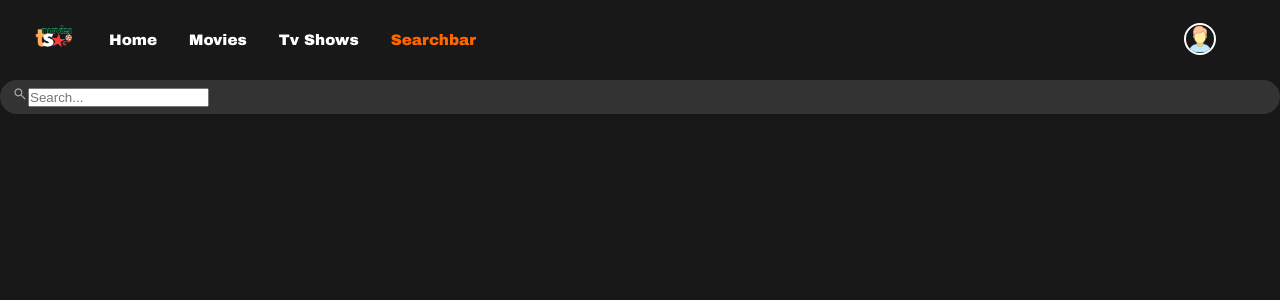
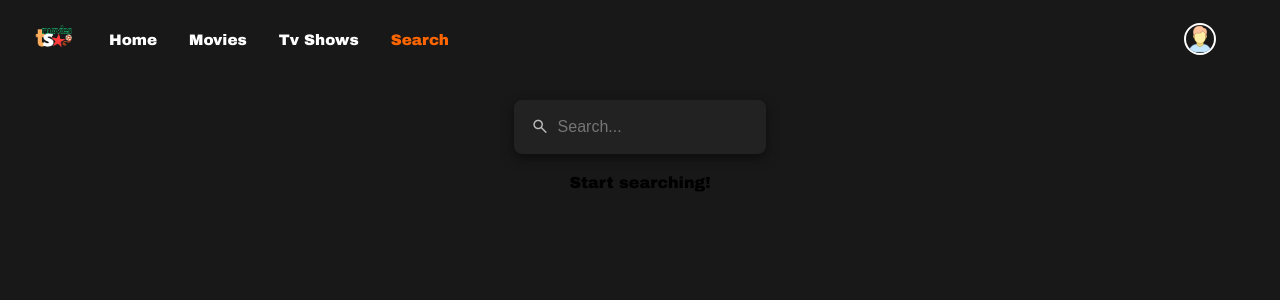
Before and after one commit to GeorgeMunday/netflix-clone, a React (Vite) app: page /searchbar in a window 1280 px wide. Shown: the top 300 px of the page. Built offline with nearby package versions, Linux system fonts and the light colour scheme.

Commit message:
search icon recentered

```diff
--- a/src/components/displayItems.tsx
+++ b/src/components/displayItems.tsx
@@ -9,6 +9,7 @@ import {
   ItemCard,
 } from '../styles/displayItems.modules';
 import ItemInformation from './itemsInformation';
+import fallbackImage from '../assets/no-result.png'
 
 interface DisplayItemsProps {
   displayItemsTags: ItemCatagory[];
@@ -42,7 +43,10 @@ const CategorySection: React.FC<CategorySectionProps> = ({ apiEndpoint, itemsHea
       <ItemsContainer>
         {apiData.map((item) => (
           <ItemCard key={item.id} onClick={() => onItemClick(item)}>
-            <img src={`https://image.tmdb.org/t/p/w500${item.poster_path}`} alt={item.title || item.name} />
+            <img src={`https://image.tmdb.org/t/p/w500${item.poster_path}`} alt={item.title || item.name} onError={(e) => {
+                e.currentTarget.src = fallbackImage;
+                e.currentTarget.onerror = null;
+              }}/>
             <h3>{item.title || item.name}</h3>
             <span>Rating {item.vote_average.toFixed(1)}</span>
           </ItemCard>
--- a/src/components/linksBar.tsx
+++ b/src/components/linksBar.tsx
@@ -59,7 +59,7 @@ const LinksBar = () => {
               window.location.href = '/searchbar'; // Force full-page reload
             }}
           >
-            Searchbar
+            Search
           </NavLink>
 
         </NavLinks>
--- a/src/pages/SearchBar.tsx
+++ b/src/pages/SearchBar.tsx
@@ -1,7 +1,7 @@
 import { useState, useEffect, type ChangeEvent } from "react";
 import LinksBar from "../components/linksBar";
 import { PageContainer } from "../styles/Pages.modules";
-import { SearchContainer } from "../styles/Navbar.modules";
+import { SearchContainer } from "../styles/searchbar.modules";
 import { apiKey, baseUrl } from "../modules/ApiLinks";
 import DisplayItems from "../components/displayItems";
 import { type ItemCatagory } from "../modules/types_files";
@@ -33,7 +33,7 @@ const SearchBar = () => {
     <PageContainer>
       <LinksBar />
       <SearchContainer>
-        <div>
+        <div className="centered">
           <span className="material-symbols-outlined searchIcon">search</span>
           <input
             type="text"
@@ -45,9 +45,11 @@ const SearchBar = () => {
         </div>
       </SearchContainer>
 
-      {displayItemsTags.length > 0 && (
-        <DisplayItems displayItemsTags={displayItemsTags} />
-      )}
+      {displayItemsTags.length > 0 ? (
+      <DisplayItems displayItemsTags={displayItemsTags} />
+    ) : (
+      query.length === 0 && <p style={{ textAlign: "center", marginTop: "20px" }}>Start searching!</p>
+    )}
     </PageContainer>
   );
 };
--- a/src/styles/Navbar.modules.ts
+++ b/src/styles/Navbar.modules.ts
@@ -64,33 +64,6 @@ export const CloseButton = styled.button`
 
   @media (max-width: 768px) {
     display: block;
-  }
-`;
-
-export const SearchContainer = styled.div`
-  display: flex;
-  align-items: center;
-  background: #333;
-  padding: 0.4rem 0.75rem;
-  border-radius: 20px;
-  gap: 0.5rem;
-
-  .searchIcon {
-    color: #aaa;
-    font-size: 1rem;
-  }
-`;
-
-export const SearchInput = styled.input`
-  border: none;
-  background: transparent;
-  outline: none;
-  font-size: 0.9rem;
-  color: white;
-  width: 150px;
-
-  &::placeholder {
-    color: #aaa;
   }
 `;
 
--- a/src/styles/searchbar.modules.ts
+++ b/src/styles/searchbar.modules.ts
@@ -0,0 +1,43 @@
+import styled from 'styled-components';
+
+export const SearchContainer = styled.div`
+  color: #fff;
+  padding: 12px 16px;
+  width: fit-content;
+  background: #222;
+  margin: 20px auto;
+  border-radius: 8px;
+  box-shadow: 0 4px 12px rgba(0, 0, 0, 0.5);
+  display: flex;
+  align-items: center;
+  gap: 10px;
+
+
+  .searchIcon {
+    color: #bbb;
+    font-size: 1.2rem;
+    transition: color 0.3s ease;
+    transform: translateY(4px);
+  }
+
+  .searchInput {
+    background: transparent;
+    border: none;
+    color: #eee;
+    font-size: 1rem;
+    width: 200px;
+    padding: 6px 8px;
+    border-radius: 4px;
+    transition: background-color 0.3s ease, box-shadow 0.3s ease;
+
+    &:focus {
+      outline: none;
+      box-shadow: ;none
+      color: #fff;
+    }
+  }
+
+  &:hover .searchIcon {
+    color: #e65c00;
+  }
+`
```
